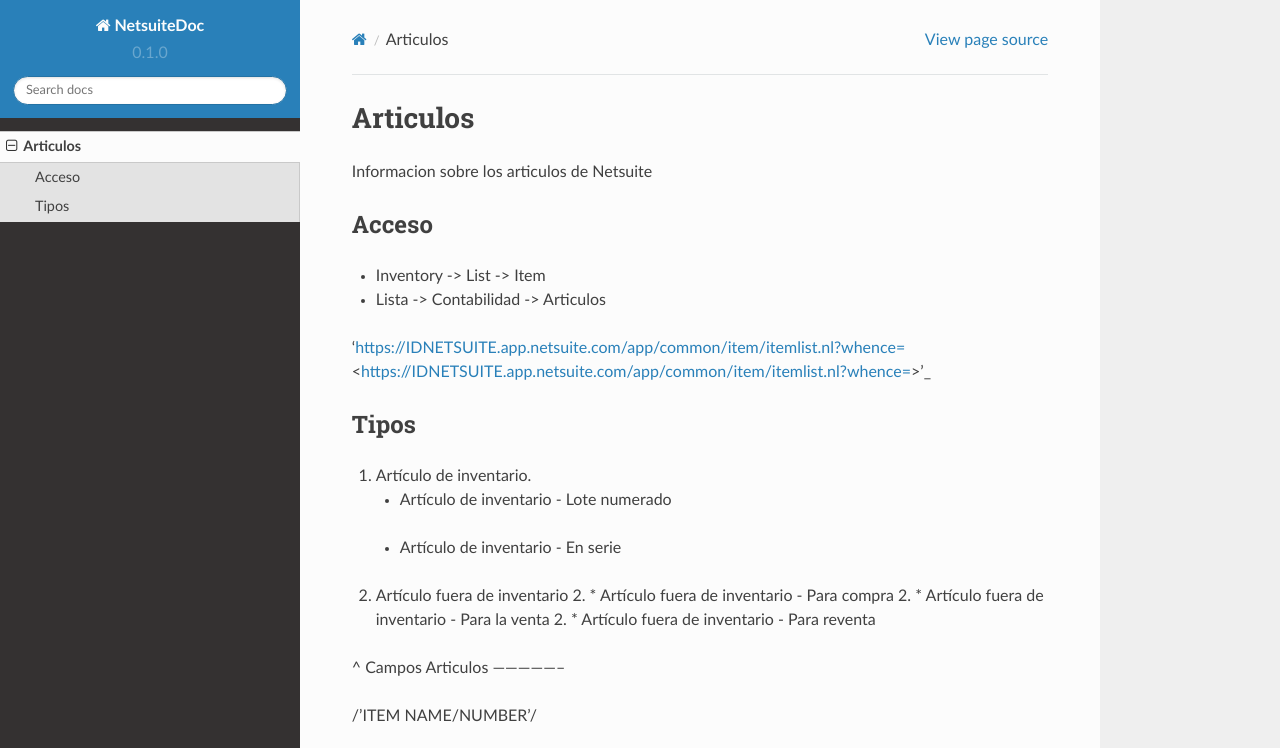
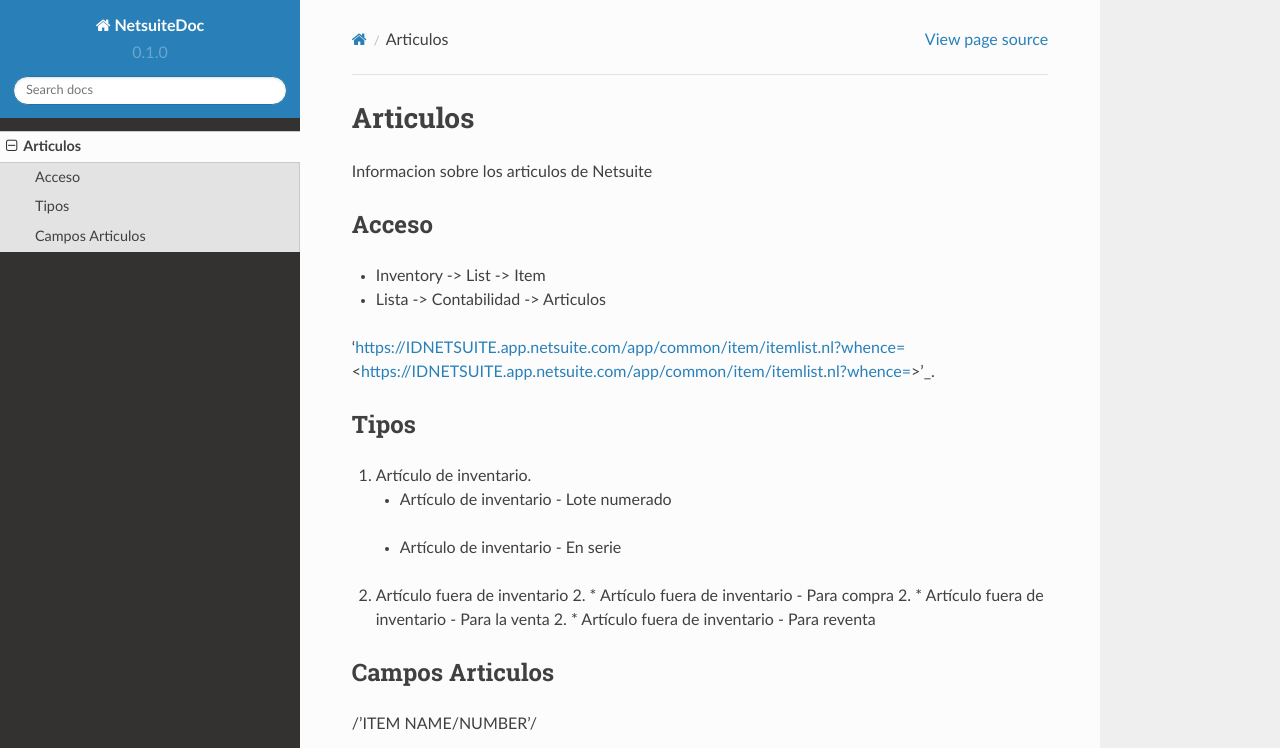
Before and after one commit to KarmoyBt/Netsuite, a Sphinx documentation site: the page built from docs/source/Articulo.rst, in a window 1280 px wide and 1049 px high, cut to the strip 0-748 px from the top of the window. Built offline with Sphinx 7.4.7 and the Read the Docs theme 2.0.0, drawn with Linux system fonts in a browser that asks for light colours; pages that are not in the unit, such as notebooks, are missing from menus.

Commit message:
mas cambios

```diff
--- a/docs/source/Articulo.rst
+++ b/docs/source/Articulo.rst
@@ -1,6 +1,7 @@
 =========
 Articulos
 =========
+
 Informacion sobre los articulos de Netsuite
 
 Acceso
@@ -9,7 +10,7 @@
 - Inventory -> List -> Item
 - Lista -> Contabilidad -> Articulos
 
-'https://IDNETSUITE.app.netsuite.com/app/common/item/itemlist.nl?whence=  <https://IDNETSUITE.app.netsuite.com/app/common/item/itemlist.nl?whence=>'_
+'https://IDNETSUITE.app.netsuite.com/app/common/item/itemlist.nl?whence=  <https://IDNETSUITE.app.netsuite.com/app/common/item/itemlist.nl?whence=>'_.
 
 
 Tipos
@@ -24,7 +25,7 @@
 	2. * 	Artículo fuera de inventario - Para la venta
 	2. * 	Artículo fuera de inventario - Para reventa
 
-^
+
 Campos Articulos
 -----------------
 
```
